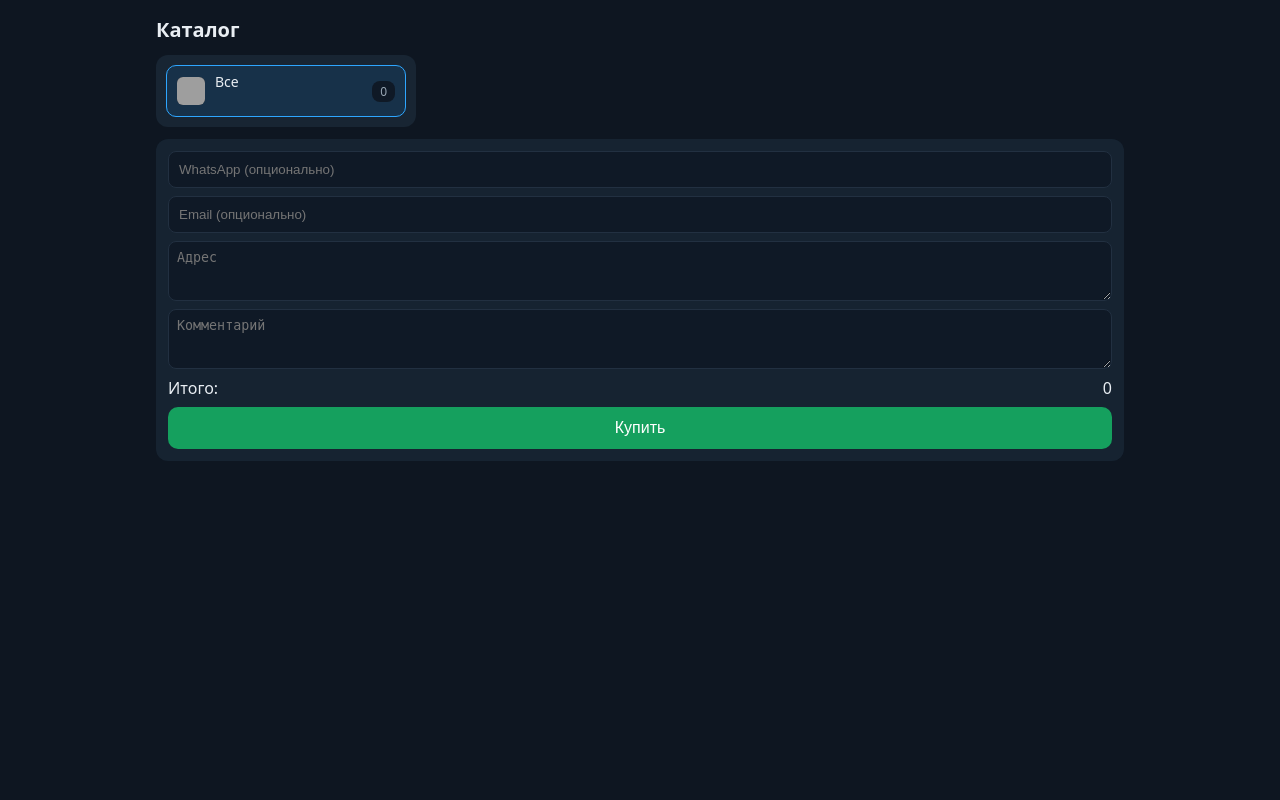
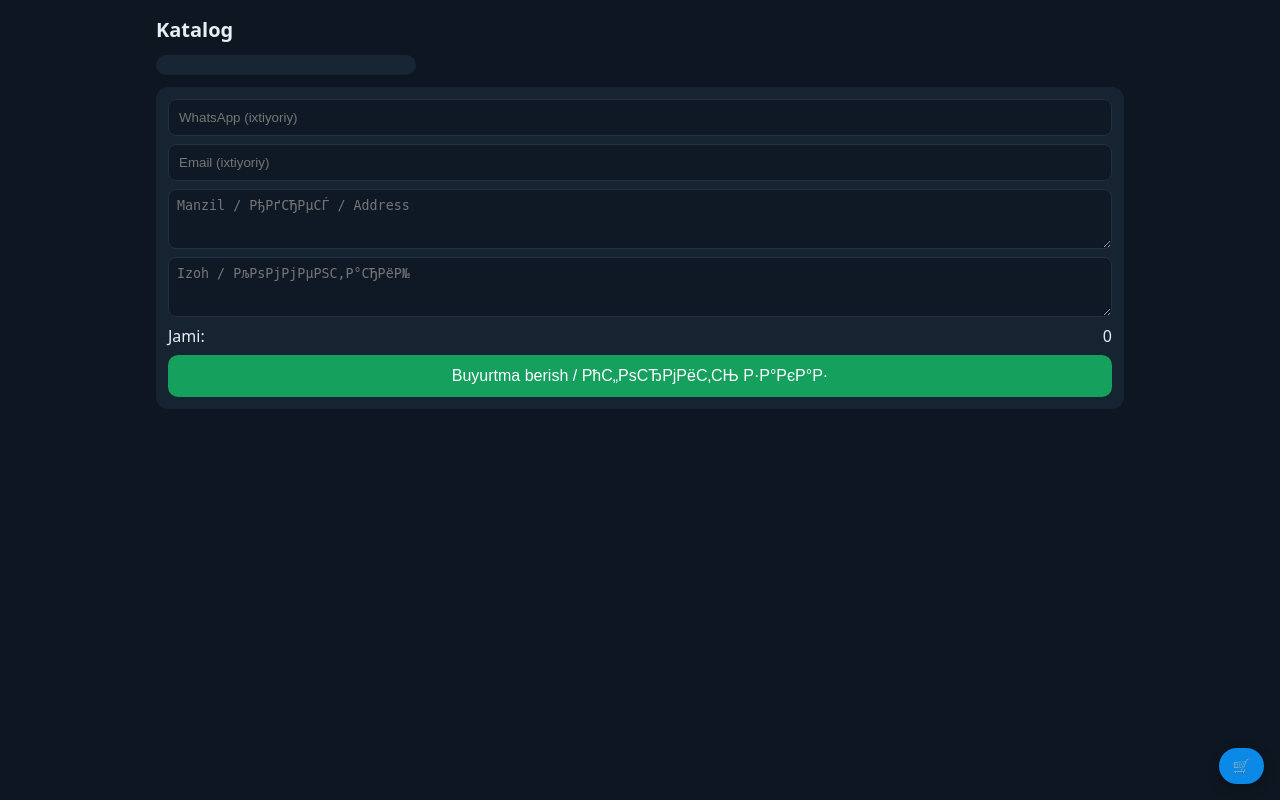
Before and after one commit to Bunyod1202/skazkamarket, a Django app: page /webapp/ in a window 1280 px wide. Run offline with Django 4.2, Linux system fonts and the light colour scheme; data that the repository does not hold is empty; some libraries are stand-ins or nearby versions; grey boxes are pictures that could not be loaded.

Commit message:
add stile and basket

```diff
--- a/static/webapp/app.js
+++ b/static/webapp/app.js
@@ -84,9 +84,7 @@
   function t(uz, ru, en){ return language==='RU' ? ru : (language==='EN' ? en : uz); }
   function fmt(v){ return Number(v).toLocaleString(undefined, { maximumFractionDigits: 2 }); }
 
-  function updateTotal(){
-    let sum = 0;
-    for (const [, {product, qty}] of cart) sum += Number(product.price) * qty;
+  function updateTotal(){\n    let sum = 0; let count = 0;\n    for (const [, {product, qty}] of cart){ sum += Number(product.price) * qty; count += qty; }\n    if () .textContent = fmt(sum) + ' UZS';\n    if () .disabled = sum <= 0;\n    if (){\n      const label = t(🛒 Savat (), 🛒 Корзина (), 🛒 Cart ());\n      .textContent = label;\n      .disabled = count <= 0;\n    }\n  }] of cart) sum += Number(product.price) * qty;
     if ($total) $total.textContent = fmt(sum) + ' UZS';
     if ($checkout) $checkout.disabled = sum <= 0;
   }
@@ -313,7 +311,7 @@
   }language = detectLanguage();
     initTexts();
     await upsertUser();
-    await loadAll();
+    await loadAll();\n    if (){\n      .addEventListener('click', ()=>{ const p = document.querySelector('.cart'); if (p) p.scrollIntoView({behavior:'smooth', block:'start'}); });\n      updateTotal();\n    }
   })();
 
   if ($checkout) $checkout.addEventListener('click', submitOrder);
--- a/static/webapp/styles.css
+++ b/static/webapp/styles.css
@@ -40,3 +40,7 @@
   .cat{ flex-direction:row; min-width:180px }
   .card img{ height:120px }
 }
+
+
+/* Floating cart button */
+#cartBtn{ position:fixed; right:16px; bottom:16px; z-index:1000; background:#0b89e6; color:#fff; border:none; border-radius:24px; padding:10px 14px; font-size:14px; box-shadow:0 4px 12px rgba(0,0,0,0.25);}#cartBtn:disabled{ opacity:.6 }
--- a/templates/webapp/index.html
+++ b/templates/webapp/index.html
@@ -25,13 +25,13 @@
     <aside class="cart">
       <input id="whatsapp" type="text" placeholder="WhatsApp (ixtiyoriy)" />
       <input id="email" type="email" placeholder="Email (ixtiyoriy)" />
-      <textarea id="address" placeholder="Manzil / Адрес / Address"></textarea>
-      <textarea id="comment" placeholder="Izoh / Комментарий"></textarea>
+      <textarea id="address" placeholder="Manzil / РђРґСЂРµСЃ / Address"></textarea>
+      <textarea id="comment" placeholder="Izoh / РљРѕРјРјРµРЅС‚Р°СЂРёР№"></textarea>
       <div class="cart-summary">
         <span id="totalLabel">Jami:</span>
         <span id="total">0</span>
       </div>
-      <button id="checkout">Buyurtma berish / Оформить заказ</button>
+      <button id="checkout">Buyurtma berish / РћС„РѕСЂРјРёС‚СЊ Р·Р°РєР°Р·</button>
     </aside>
   </div>
 
@@ -39,5 +39,7 @@
     window.API_BASE = '/api';
   </script>
   <script src="/static/webapp/app.js?v=20251103"></script>
+  <!-- Floating cart button -->
+  <button id="cartBtn" type="button" aria-label="Cart">🛒</button>
 </body>
 </html>
```
